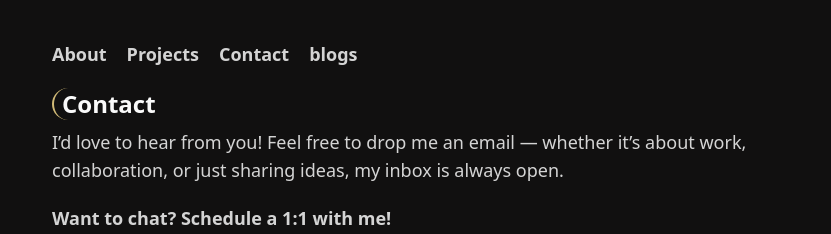
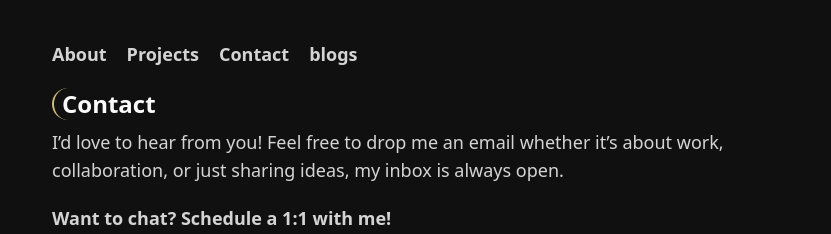
Before and after one commit to hiarun01/my-portfolio, a React (Vite) app: page /contact in a window 1280 px wide. Shown: the top 234 px of the page, without its empty margins (224-1055 px from the left). Built offline with nearby package versions, Linux system fonts and the light colour scheme.

Commit message:
contact page upodate

```diff
--- a/src/components/Pages/Contact.jsx
+++ b/src/components/Pages/Contact.jsx
@@ -8,7 +8,7 @@ const Contact = () => {
       </div>
       <div className="flex gap-2 mb-5">
         <p className="text-lg">
-          I’d love to hear from you! Feel free to drop me an email — whether
+          I’d love to hear from you! Feel free to drop me an email whether
           it’s about work, collaboration, or just sharing ideas, my inbox is
           always open.
         </p>
```
